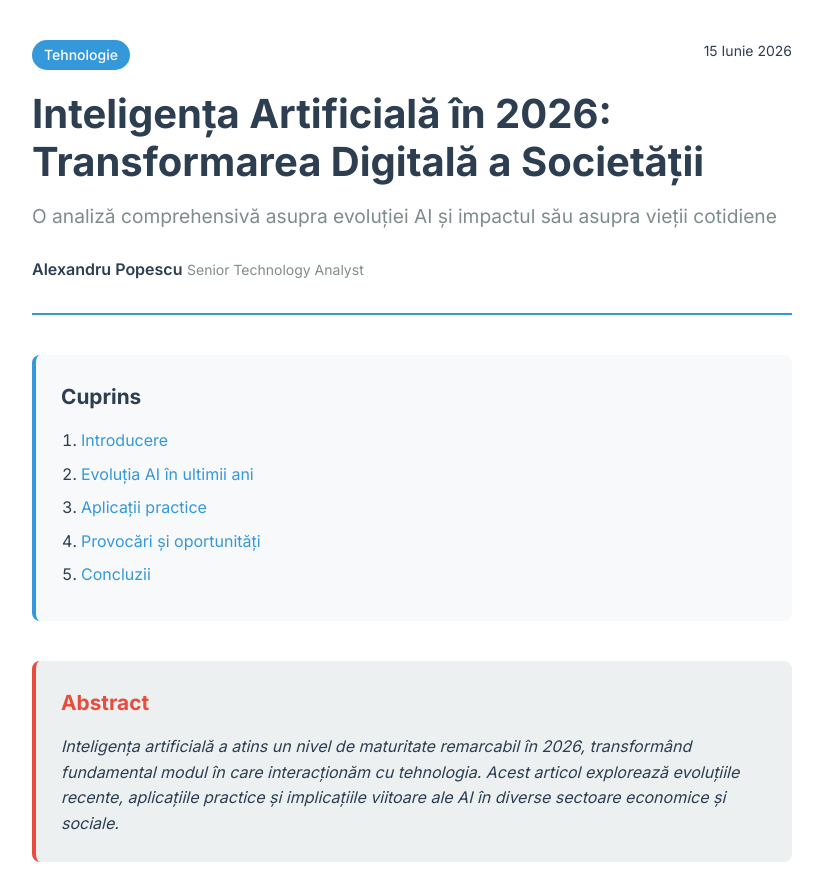
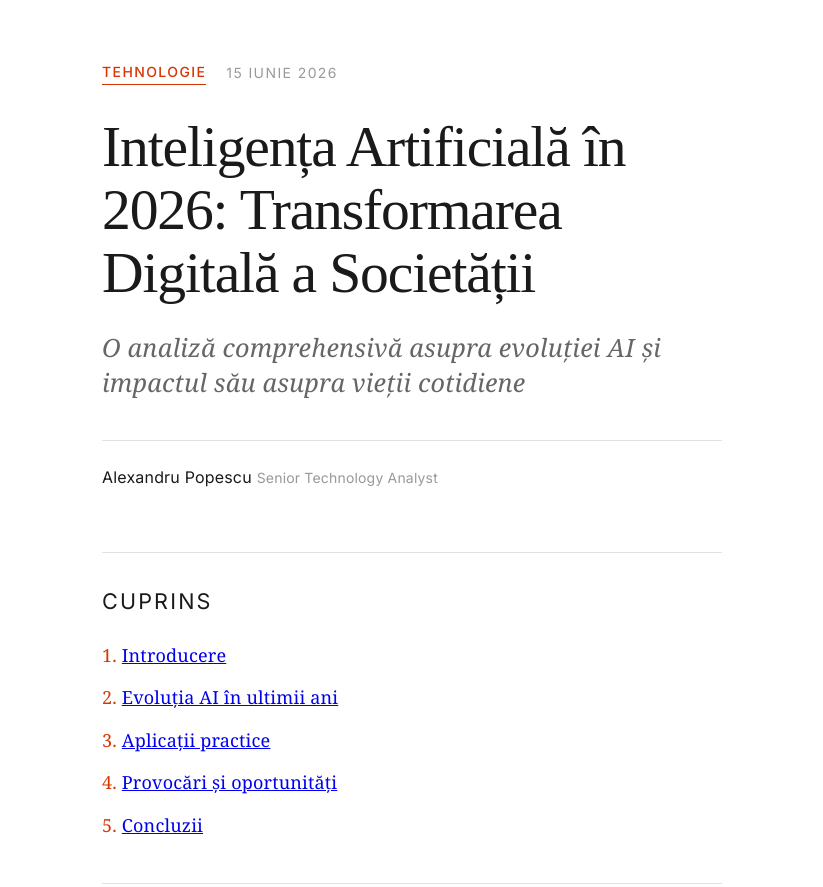
Before and after one commit to misteremanoil-art/articol-test, a plain HTML site: page index.html in a window 1280 px wide. Shown: the top 887 px of the page, without its empty margins (228-1051 px from the left). Drawn offline with Linux system fonts and the light colour scheme.

Commit message:
Update style.css

```diff
--- a/style.css
+++ b/style.css
@@ -6,142 +6,129 @@
 }
 
 body {
-    font-family: 'Inter', -apple-system, BlinkMacSystemFont, 'Segoe UI', Roboto, sans-serif;
-    line-height: 1.6;
-    color: #2c3e50;
+    font-family: 'Lyon Text', 'Charter', Georgia, serif;
+    line-height: 1.7;
+    color: #1a1a1a;
     background-color: #ffffff;
-    font-size: 16px;
+    font-size: 18px;
     margin: 0;
+    letter-spacing: 0.01em;
 }
 
 /* Container principal pentru articol */
 .professional-article {
-    max-width: 800px;
+    max-width: 680px;
     margin: 0 auto;
-    padding: 40px 20px;
+    padding: 60px 30px 80px;
     background: #ffffff;
 }
 
-/* Header articol */
+/* Header articol - stil Aeon */
 .article-header {
-    margin-bottom: 40px;
-    padding-bottom: 30px;
-    border-bottom: 2px solid #3498db;
+    margin-bottom: 60px;
+    text-align: left;
 }
 
 .article-meta {
     display: flex;
-    justify-content: space-between;
-    margin-bottom: 20px;
+    align-items: center;
+    gap: 20px;
+    margin-bottom: 30px;
     font-size: 14px;
+    text-transform: uppercase;
+    letter-spacing: 0.1em;
+    color: #666;
 }
 
 .category {
-    background: #3498db;
-    color: white;
-    padding: 4px 12px;
-    border-radius: 20px;
+    background: none;
+    color: #d73502;
+    padding: 0;
+    border-radius: 0;
     font-weight: 500;
+    border-bottom: 1px solid #d73502;
+    font-family: 'Inter', sans-serif;
+}
+
+time {
+    font-family: 'Inter', sans-serif;
+    color: #999;
 }
 
 .article-title {
-    font-size: 2.5em;
-    font-weight: 700;
-    color: #2c3e50;
-    margin-bottom: 15px;
-    line-height: 1.2;
+    font-size: 3.2em;
+    font-weight: 300;
+    color: #1a1a1a;
+    margin-bottom: 25px;
+    line-height: 1.1;
+    font-family: 'Lyon Display', 'Playfair Display', serif;
+    letter-spacing: -0.02em;
 }
 
 .article-subtitle {
-    font-size: 1.2em;
-    color: #7f8c8d;
+    font-size: 1.4em;
+    color: #666;
     font-weight: 400;
-    margin-bottom: 25px;
+    margin-bottom: 40px;
+    line-height: 1.4;
+    font-style: italic;
 }
 
 .author-info {
     display: flex;
-    align-items: center;
-    gap: 15px;
+    flex-direction: column;
+    gap: 5px;
+    padding-top: 20px;
+    border-top: 1px solid #e0e0e0;
 }
 
 .author-name {
-    font-weight: 600;
-    color: #2c3e50;
+    font-weight: 400;
+    color: #1a1a1a;
+    font-size: 16px;
+    font-family: 'Inter', sans-serif;
 }
 
 .author-title {
-    color: #7f8c8d;
+    color: #999;
     font-size: 14px;
+    font-family: 'Inter', sans-serif;
 }
 
-/* Cuprins */
+/* Cuprins - stil minimal */
 .table-of-contents {
-    background: #f8f9fa;
-    padding: 25px;
-    border-radius: 8px;
-    margin-bottom: 40px;
-    border-left: 4px solid #3498db;
+    background: none;
+    padding: 0;
+    margin: 50px 0 60px 0;
+    border: none;
+    border-top: 1px solid #e0e0e0;
+    border-bottom: 1px solid #e0e0e0;
+    padding: 30px 0;
 }
 
 .table-of-contents h2 {
-    color: #2c3e50;
-    margin-bottom: 15px;
-    font-size: 1.3em;
+    color: #1a1a1a;
+    margin-bottom: 20px;
+    font-size: 1.2em;
+    font-weight: 400;
+    text-transform: uppercase;
+    letter-spacing: 0.1em;
+    font-family: 'Inter', sans-serif;
 }
 
 .table-of-contents ol {
-    margin-left: 20px;
+    margin-left: 0;
+    list-style: none;
+    counter-reset: item;
 }
 
 .table-of-contents li {
-    margin-bottom: 8px;
+    margin-bottom: 12px;
+    counter-increment: item;
 }
 
-.table-of-contents a {
-    color: #3498db;
-    text-decoration: none;
-    transition: color 0.3s;
-}
-
-.table-of-contents a:hover {
-    color: #2980b9;
-    text-decoration: underline;
-}
-
-/* Abstract */
-.abstract {
-    background: #ecf0f1;
-    padding: 25px;
-    border-radius: 8px;
-    margin-bottom: 40px;
-    border-left: 4px solid #e74c3c;
-}
-
-.abstract h2 {
-    color: #e74c3c;
-    margin-bottom: 15px;
-    font-size: 1.3em;
-}
-
-.abstract p {
-    font-style: italic;
-    color: #2c3e50;
-}
-
-/* Conținut principal */
-.article-content {
-    line-height: 1.8;
-}
-
-.article-content h2 {
-    font-size: 1.8em;
-    color: #2c3e50;
-    margin-top: 40px;
-    margin-bottom: 20px;
-    font-weight: 600;
-    border-bottom: 1px solid #ecf0f1;
-    padding-bottom: 10px;
-}
-
-.article-content p {
+.table-of-contents li::before {
+    content: counter(item) ". ";
+    color: #d73502;
+    font-weight: 500;
+    font-family: 'Inter
```
